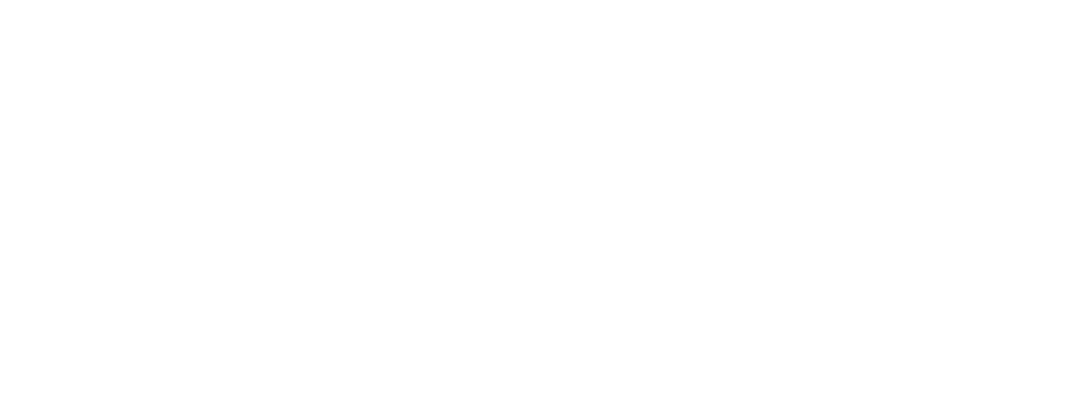
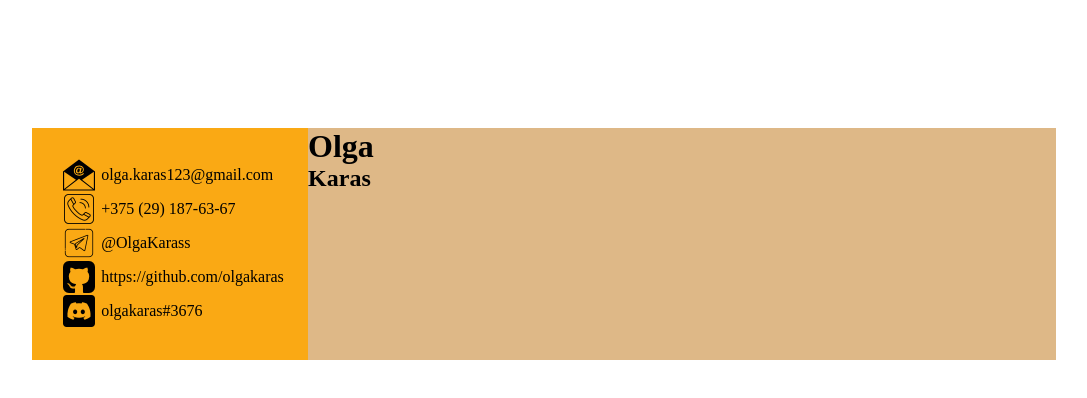
Before and after one commit to olgakaras/rsschool-cv, a plain HTML site: page index.html in a window 1280 px wide. Shown: the whole page, without its empty margins (96-1183 px from the left). Drawn offline with Linux system fonts and the light colour scheme.

Commit message:
feat: add header (contacts and name)

```diff
--- a/index.html
+++ b/index.html
@@ -4,9 +4,30 @@
   <meta charset="UTF-8">
   <meta http-equiv="X-UA-Compatible" content="IE=edge">
   <meta name="viewport" content="width=device-width, initial-scale=1.0">
+
+  <link href="./styles/style.css" rel="stylesheet"/>
+  <link href="./styles/header.css" rel="stylesheet"/>
+
   <title>Document</title>
 </head>
 <body>
-
+  <header class="header">
+    <div class="contacts">
+      <ul>
+        <li><img src="./assets/email.svg" class="li__img">olga.karas123@gmail.com</img></li>
+        <li><img src="./assets/telephone.png" class="li__img">+375 (29) 187-63-67</img></li>
+        <li><img src="./assets/telegram.png" class="li__img">@OlgaKarass</img></li>
+        <li><img src="./assets/github.png" class="li__img">https://github.com/olgakaras</img></li>
+        <li><img src="./assets/discord.png" class="li__img">olgakaras#3676</img></li>
+      </ul>
+    </div>
+    <div>
+      <h1>Olga</h1>
+      <h2>Karas</h2>
+    </div>
+  </header>
+  <!-- <div class="circle">
+    <h2>81%</h2>
+  </div> -->
 </body>
 </html>
--- a/styles/header.css
+++ b/styles/header.css
@@ -1,3 +1,25 @@
 .header {
-  background-color: black;
+  display: flex;
+  flex-direction: row;
+  align-items: stretch;
+  background-color: burlywood;
+  margin: 10% 10%;
 }
+
+.contacts {
+  background-color: rgba(255, 166, 0, 0.856);
+  padding: 3%;
+}
+
+li {
+  list-style-type: none;
+  display: flex;
+  align-items: center;
+  margin-bottom: 1%;
+}
+
+.li__img {
+  width: 32px;
+  height: 32px;
+  margin-right: 3%;
+}
--- /dev/null
+++ b/styles/style.css
@@ -0,0 +1,52 @@
+*,
+*::before,
+*::after {
+  margin: 0;
+  padding: 0;
+  outline: none;
+}
+
+html {
+  scroll-behavior: smooth;
+}
+
+
+/*
+h2 {
+  color: rgb(253, 253, 253);
+  position: absolute;
+  margin: 25%;
+}
+
+
+.circle {
+  height: 100px;
+  width: 100px;
+  border-radius: 350%;
+  background: #000;
+
+  position: relative;
+  overflow: hidden;
+  border: 5px solid #1a1a1a;
+}
+
+.circle::after {
+  content: "";
+  position: absolute;
+  top: 35%;
+  width: 200%;
+  height: 200%;
+  left: -50%;
+
+  background: rgba(0, 119, 255, 0.616);
+  box-shadow: 0 0 20px #1a7dff;
+
+  border-radius: 35%;
+  animation: rotate 10s linear forwards infinite;
+}
+
+@keyframes rotate {
+  to {
+    transform: rotate(360deg);
+  }
+} */
```
Also changed, not shown: assets/discord.png (added), assets/email.svg (added), assets/github.png (added), assets/mobilephone.svg (added), assets/telegram.png (added), assets/telephone.png (added).
